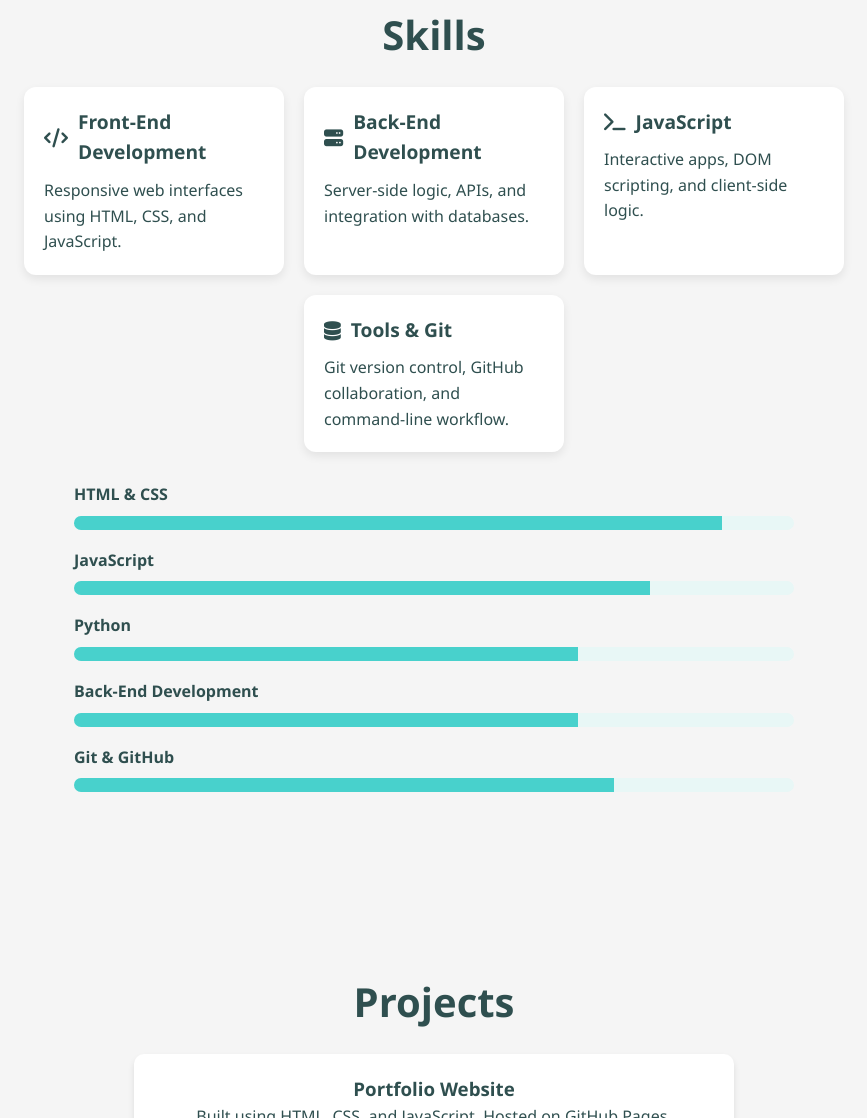
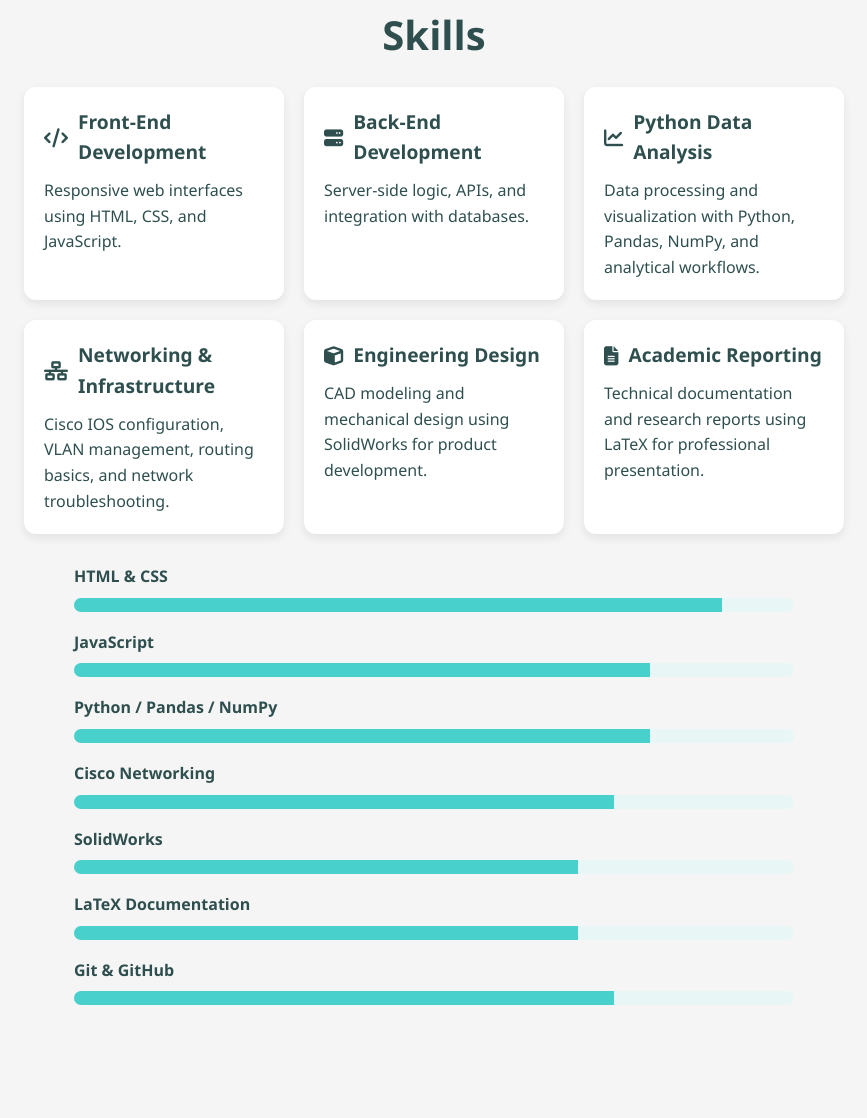
Before and after one commit to BrianJoshuaE/portifolio-BrianJoshua26, a plain HTML site: page index.html in a window 1280 px wide. Shown: the part 1001-2119 px from the top of the page, without its empty margins (206-1073 px from the left). Drawn offline with Linux system fonts and the light colour scheme.

Commit message:
skill updates
more skills

```diff
--- a/index.html
+++ b/index.html
@@ -53,12 +53,20 @@
                     <p>Server-side logic, APIs, and integration with databases.</p>
                 </div>
                 <div class="skill-card">
-                    <h3><i class="fas fa-terminal"></i> JavaScript</h3>
-                    <p>Interactive apps, DOM scripting, and client-side logic.</p>
+                    <h3><i class="fas fa-chart-line"></i> Python Data Analysis</h3>
+                    <p>Data processing and visualization with Python, Pandas, NumPy, and analytical workflows.</p>
                 </div>
                 <div class="skill-card">
-                    <h3><i class="fas fa-database"></i> Tools & Git</h3>
-                    <p>Git version control, GitHub collaboration, and command-line workflow.</p>
+                    <h3><i class="fas fa-network-wired"></i> Networking & Infrastructure</h3>
+                    <p>Cisco IOS configuration, VLAN management, routing basics, and network troubleshooting.</p>
+                </div>
+                <div class="skill-card">
+                    <h3><i class="fas fa-cube"></i> Engineering Design</h3>
+                    <p>CAD modeling and mechanical design using SolidWorks for product development.</p>
+                </div>
+                <div class="skill-card">
+                    <h3><i class="fas fa-file-alt"></i> Academic Reporting</h3>
+                    <p>Technical documentation and research reports using LaTeX for professional presentation.</p>
                 </div>
             </div>
             <div class="skill-list">
@@ -71,11 +79,19 @@
                     <div class="progress"><span class="progress-bar" style="width: 80%;"></span></div>
                 </div>
                 <div class="skill">
-                    <h4>Python</h4>
+                    <h4>Python / Pandas / NumPy</h4>
+                    <div class="progress"><span class="progress-bar" style="width: 80%;"></span></div>
+                </div>
+                <div class="skill">
+                    <h4>Cisco Networking</h4>
+                    <div class="progress"><span class="progress-bar" style="width: 75%;"></span></div>
+                </div>
+                <div class="skill">
+                    <h4>SolidWorks</h4>
                     <div class="progress"><span class="progress-bar" style="width: 70%;"></span></div>
                 </div>
                 <div class="skill">
-                    <h4>Back-End Development</h4>
+                    <h4>LaTeX Documentation</h4>
                     <div class="progress"><span class="progress-bar" style="width: 70%;"></span></div>
                 </div>
                 <div class="skill">
```
